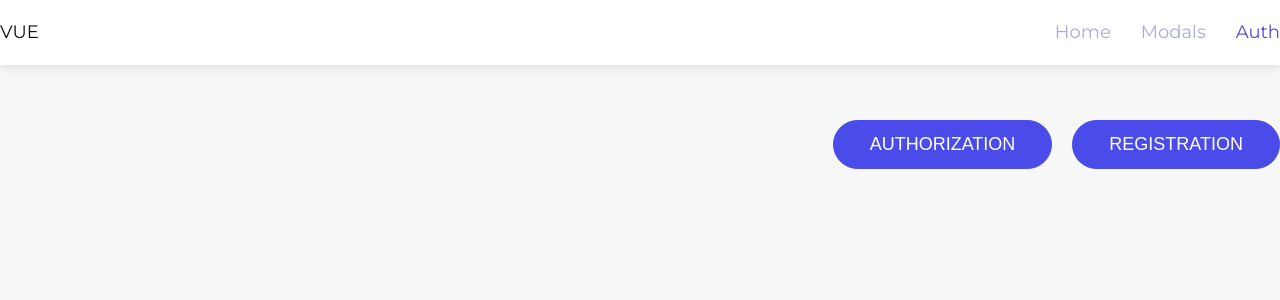
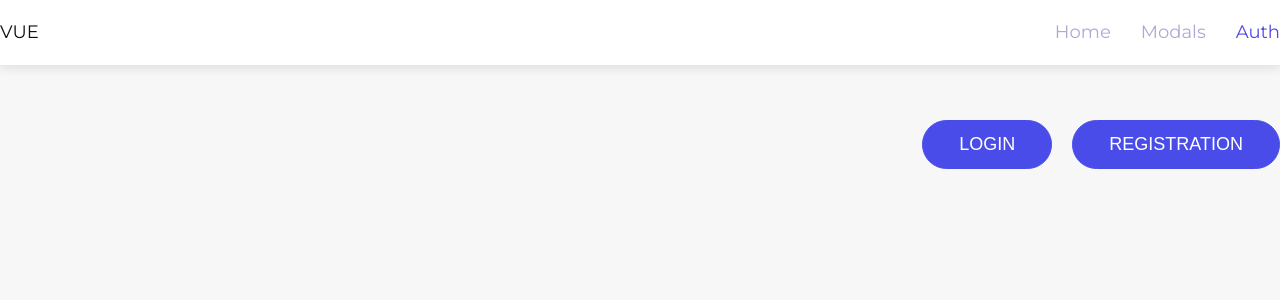
Before and after one commit to AlexLapko/Modals-vue, a Vue app: page /auth in a window 1280 px wide. Shown: the top 300 px of the page. Built offline with nearby package versions, Linux system fonts and the light colour scheme.

Commit message:
change auth components

```diff
--- a/src/components/AuthModals/AuthorizationModal.vue
+++ b/src/components/AuthModals/Login.vue
@@ -55,10 +55,7 @@ export default {
         }
         console.log(user)
 
-        this.email = ''
-        this.password = ''
-        this.$v.$reset()
-        this.$emit('close')
+        this.resetModal()
       }
     },
     resetModal() {
--- a/src/components/AuthModals/RegistrationModal.vue
+++ b/src/components/AuthModals/Registration.vue
@@ -67,11 +67,7 @@ export default {
         }
         console.log(user)
 
-        this.email = ''
-        this.password = ''
-        this.repeatPassword = ''
-        this.$v.$reset()
-        this.$emit('close')
+        this.resetModal()
       }
     },
     resetModal() {
--- a/src/pages/AuthModals.vue
+++ b/src/pages/AuthModals.vue
@@ -3,21 +3,21 @@
     <section>
       <div class="container">
 
-        <button class="btn btnPrimary" @click="authorization = true">Authorization</button>
-        <button class="btn btnPrimary" @click="registration = true">Registration</button>
+        <button class="btn btnPrimary" @click="auth.login = true">Login</button>
+        <button class="btn btnPrimary" @click="auth.registration = true">Registration</button>
 
         <!-- Authorization modal -->
-        <AuthorizationModal
-          v-show="authorization"
-          @close="authorization = false"
-          @togglePopup="authorization = false, registration = true"
+        <Login
+          v-show="auth.login"
+          @close="auth.login = false"
+          @togglePopup="auth.login = false, auth.registration = true"
         />
 
         <!-- Registration modal -->
-        <RegistrationModal
-          v-show="registration"
-          @close="registration = false"
-          @togglePopup="authorization = true, registration = false"
+        <Registration
+          v-show="auth.registration"
+          @close="auth.registration = false"
+          @togglePopup="auth.login = true, auth.registration = false"
         />
 
       </div>
@@ -27,16 +27,20 @@
 
 <script>
 import Modal from "../components/UI/Modal"
-import AuthorizationModal from '../components/AuthModals/AuthorizationModal'
-import RegistrationModal from "../components/AuthModals/RegistrationModal"
+import Login from '../components/AuthModals/Login'
+import Registration from "../components/AuthModals/Registration"
 
 export default {
-  components: { Modal, AuthorizationModal, RegistrationModal },
+  components: { Modal, Login, Registration },
 
   data() {
     return {
-      authorization: false,
-      registration: false,
+      auth: {
+        login:false,
+        registration: false
+      }
+      // authorization: false,
+      // registration: false,
     }
   },
 }
--- a/src/pages/Modals.vue
+++ b/src/pages/Modals.vue
@@ -23,8 +23,8 @@
 
 <script>
 import Modal from "../components/UI/Modal"
-import FirstModal from '../components/Modals/FirstModal'
-import SecondModal from '../components/Modals/SecondModal'
+import FirstModal from "../components/Modals/FirstModal"
+import SecondModal from "../components/Modals/SecondModal"
 import ModalValidate from "../components/Modals/ModalValidate"
 
 export default {
```
